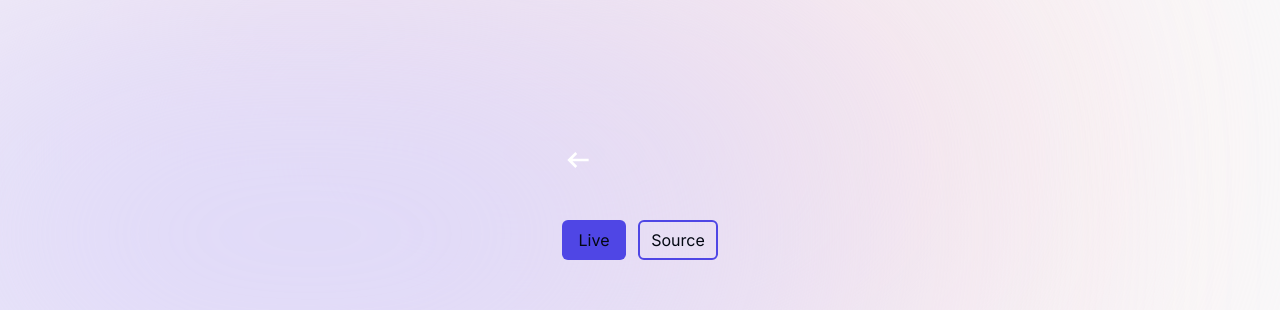
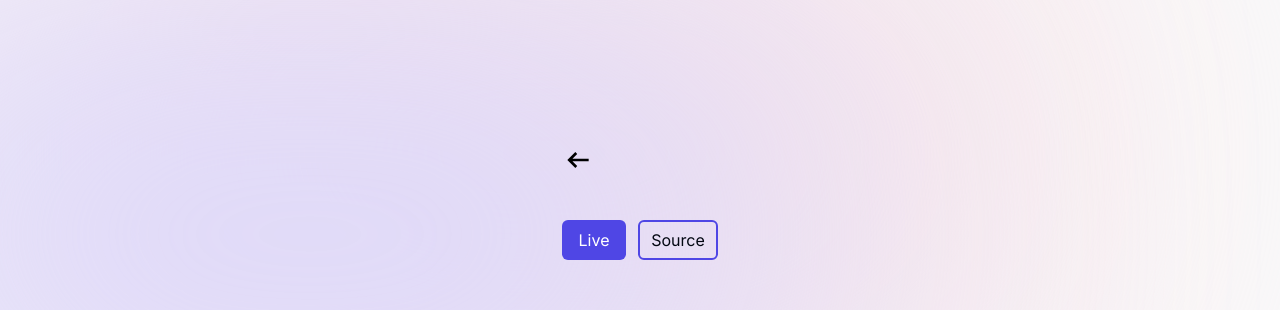
Before and after one commit to petitoff/portfolio, a Next.js app: page /projects in a window 1280 px wide. Shown: the top 310 px of the page. Built offline with nearby package versions, Linux system fonts and the light colour scheme.

Commit message:
Enhance color contrast across themes for better readability and user experience

```diff
--- a/components/project-details/project.tsx
+++ b/components/project-details/project.tsx
@@ -5,11 +5,12 @@ import { motion } from "framer-motion";
 import { IProject, projectsData } from "@/lib/data";
 import { useEffect, useState } from "react";
 import { openLinkInNewTab } from "@/utils/openLinkInNewTab";
+import { useTheme } from "@/context/theme-context";
 
 export default function Project() {
   const router = useRouter();
-  // Użyj hooka useSearchParams, aby uzyskać dostęp do obiektu searchParams
   const searchParams = useSearchParams();
+  const { theme } = useTheme();
 
   // Pobierz wartość query parameter o kluczu id
   const id = searchParams.get("id");
@@ -44,7 +45,7 @@ export default function Project() {
           viewBox="0 0 24 24"
         >
           <path
-            fill="#ffffff"
+            fill={theme === "light" ? "black" : "white"}
             d="m10 18l-6-6l6-6l1.4 1.45L7.85 11H20v2H7.85l3.55 3.55z"
           />
         </svg>
@@ -65,7 +66,7 @@ export default function Project() {
       <div className="mt-5 flex justify-center gap-3">
         <button
           onClick={(e) => openLinkInNewTab(project?.link.live, e)}
-          className="h-10 w-16 rounded-md bg-indigo-600"
+          className="h-10 w-16 rounded-md bg-indigo-600 text-white"
         >
           Live
         </button>
```
